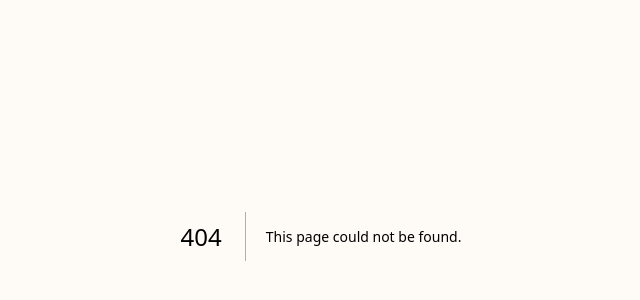
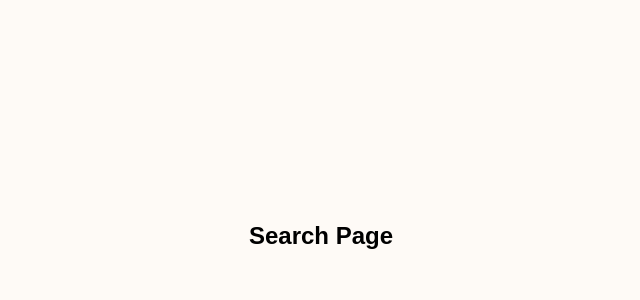
Before and after one commit to Lev1reG/fe-final-project-paw10, a Next.js app: page /search in a window 1280 px wide. Before the commit this address had no page. Shown: the part 164-464 px from the top of the page, without its empty margins (319-959 px from the left). Built offline with nearby package versions, Linux system fonts and the light colour scheme; a web font is replaced by a local one.

Commit message:
feat: initialize page for search book

```diff
--- /dev/null
+++ b/app/search/page.js
@@ -0,0 +1,11 @@
+import { twMerge } from "tailwind-merge";
+
+export default function BookPage() {
+  return (
+    <div
+      className={twMerge("w-full h-full", "flex justify-center items-center")}
+    >
+      <h1 className="text-2xl text-black font-bold">Search Page</h1>
+    </div>
+  );
+}
```
